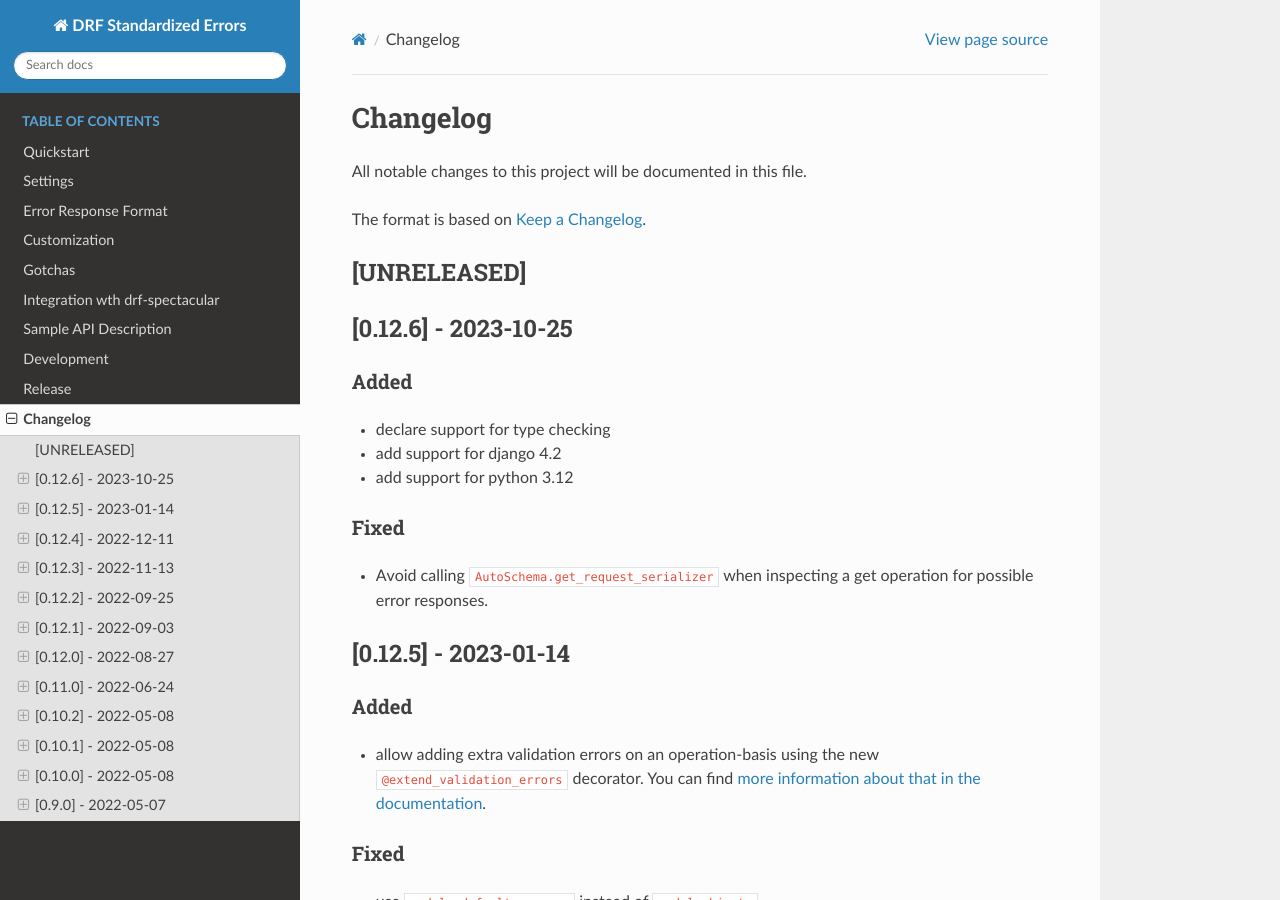
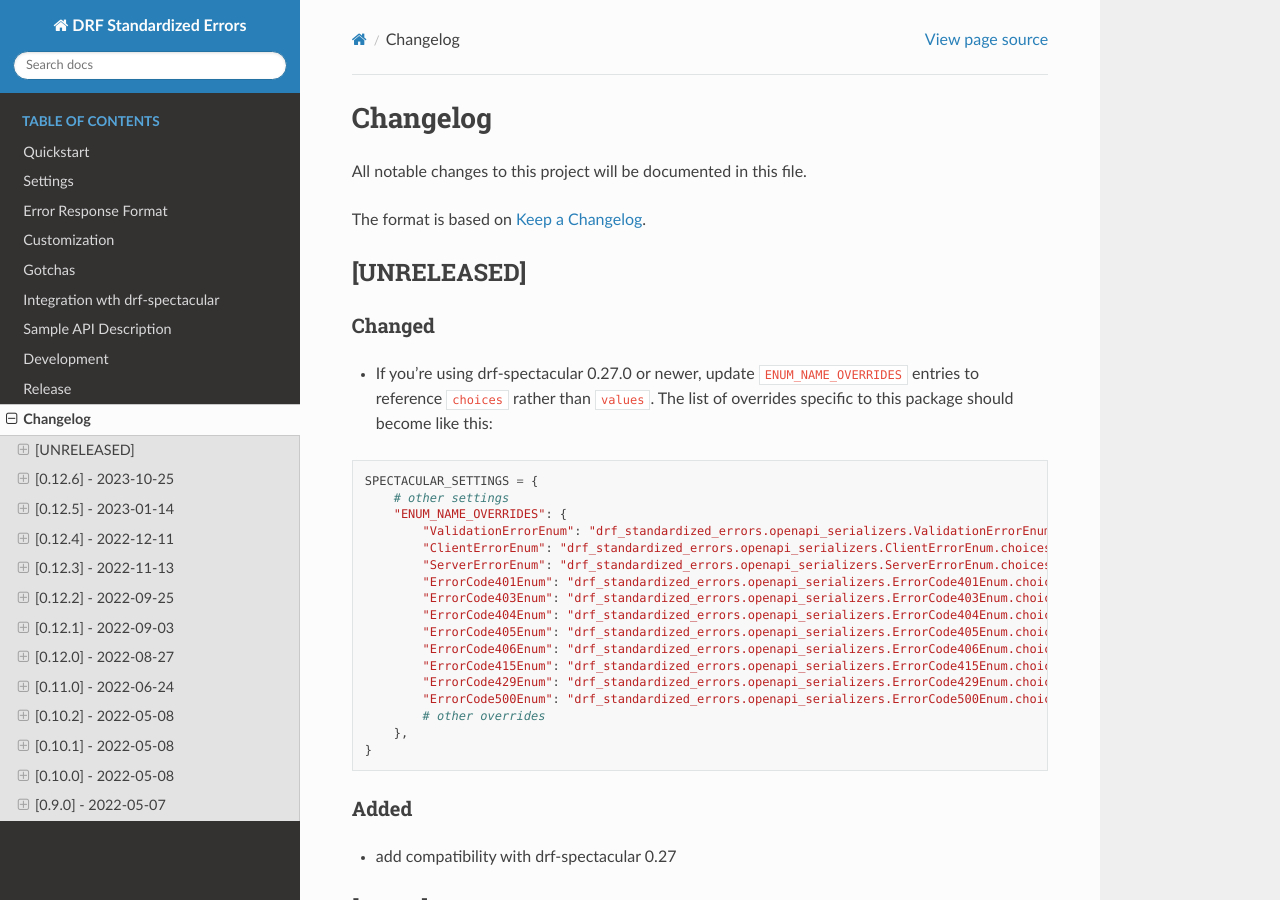
Before and after one commit to ghazi-git/drf-standardized-errors, a Sphinx documentation site: the page built from docs/changelog.md, in a window 1280 px wide and 900 px high. Built offline with Sphinx 7.4.7 and the Read the Docs theme 2.0.0, drawn with Linux system fonts in a browser that asks for light colours.

Commit message:
Provide a list of choices instead of a list of values in `ENUM_NAME_OVERRIDES` under `SPECTACULAR_SETTINGS` to ensure compatibility with drf-spectacular 0.27.0 and newer versions.
That avoids the warnings about enum name collisions after drf-spectacular started differentiating between the 2 in tfranzel/drf-spectacular#1113

fixes #53

````diff
--- a/docs/changelog.md
+++ b/docs/changelog.md
@@ -5,6 +5,31 @@ All notable changes to this project will be documented in this file.
 The format is based on [Keep a Changelog](https://keepachangelog.com/en/1.0.0/).
 
 ## [UNRELEASED]
+### Changed
+- If you're using drf-spectacular 0.27.0 or newer, update `ENUM_NAME_OVERRIDES` entries to reference `choices`
+rather than `values`. The list of overrides specific to this package should become like this:
+```python
+SPECTACULAR_SETTINGS = {
+    # other settings
+    "ENUM_NAME_OVERRIDES": {
+        "ValidationErrorEnum": "drf_standardized_errors.openapi_serializers.ValidationErrorEnum.choices",
+        "ClientErrorEnum": "drf_standardized_errors.openapi_serializers.ClientErrorEnum.choices",
+        "ServerErrorEnum": "drf_standardized_errors.openapi_serializers.ServerErrorEnum.choices",
+        "ErrorCode401Enum": "drf_standardized_errors.openapi_serializers.ErrorCode401Enum.choices",
+        "ErrorCode403Enum": "drf_standardized_errors.openapi_serializers.ErrorCode403Enum.choices",
+        "ErrorCode404Enum": "drf_standardized_errors.openapi_serializers.ErrorCode404Enum.choices",
+        "ErrorCode405Enum": "drf_standardized_errors.openapi_serializers.ErrorCode405Enum.choices",
+        "ErrorCode406Enum": "drf_standardized_errors.openapi_serializers.ErrorCode406Enum.choices",
+        "ErrorCode415Enum": "drf_standardized_errors.openapi_serializers.ErrorCode415Enum.choices",
+        "ErrorCode429Enum": "drf_standardized_errors.openapi_serializers.ErrorCode429Enum.choices",
+        "ErrorCode500Enum": "drf_standardized_errors.openapi_serializers.ErrorCode500Enum.choices",
+        # other overrides
+    },
+}
+```
+
+### Added
+- add compatibility with drf-spectacular 0.27
 
 ## [0.12.6] - 2023-10-25
 ### Added
````
Also changed, not shown: docs/openapi.md (+12 -12 lines), 1 other file.
